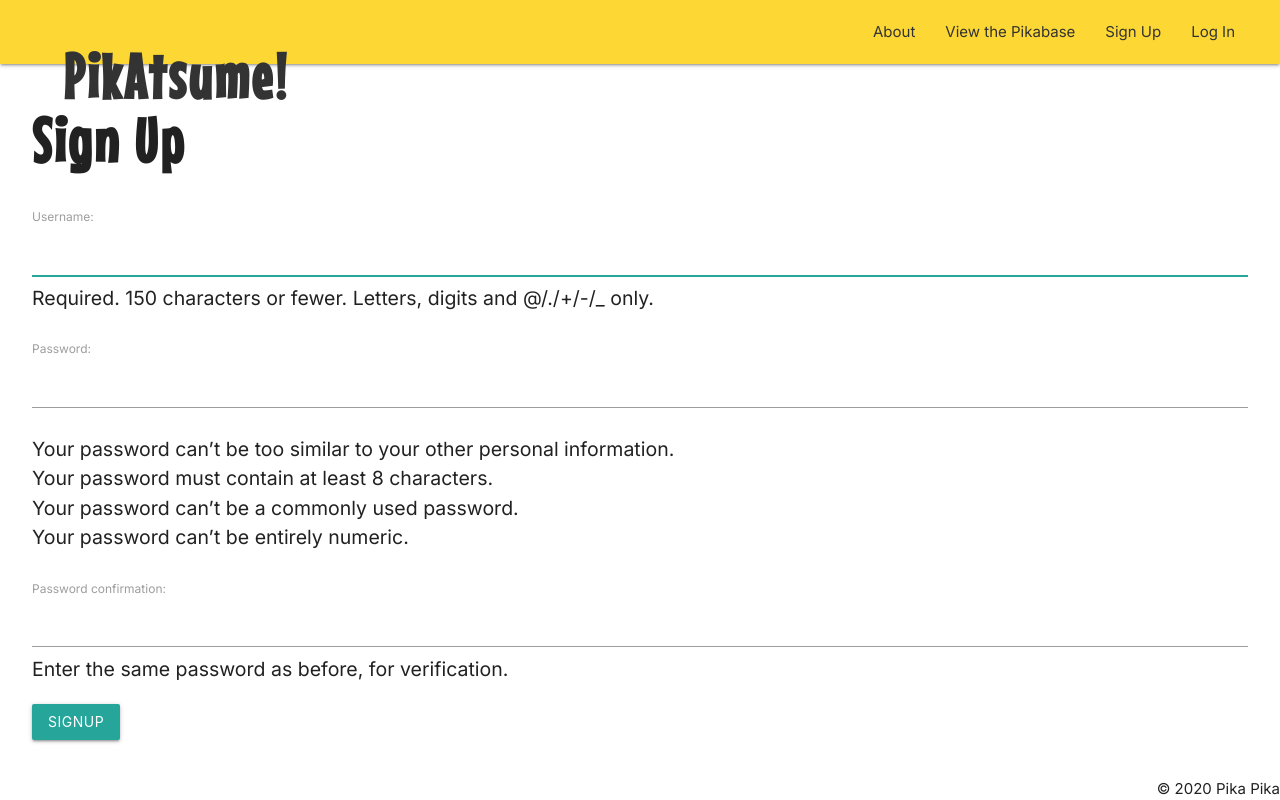
After one commit to catcarbonell/pikatsume, a Django app: page /accounts/signup in a window 1280 px wide. The commit adds this page. Run offline with Django 3.2, Linux system fonts and the light colour scheme; some libraries are stand-ins or nearby versions.

Commit message:
Created Login/Signup, modified view.py, models.py, urls.py

```diff
--- a/pikatsume/main_app/models.py
+++ b/pikatsume/main_app/models.py
@@ -1,4 +1,7 @@
 from django.db import models
+from django.urls import reverse
+from datetime import date
+from django.contrib.auth.models import User
 
 # Create your models here.
 ORIGIN = (
@@ -16,6 +19,7 @@ class Pika(models.Model):
     name = models.CharField(max_length=255)
     pic_url = models.CharField(max_length=500)
     pika_type = models.ManyToManyField(Ptype)
+    user = models.ForeignKey(User, on_delete=models.CASCADE)
 
     def __str__(self):
         return self.name
--- a/pikatsume/main_app/static/css/style.css
+++ b/pikatsume/main_app/static/css/style.css
@@ -1,9 +1,9 @@
 /* GLOBAL */
 body {
-    display: flex;
-    min-height: 100vh;
-    flex-direction: column;
-    font-family: 'Spartan', sans-serif;
+  display: flex;
+  min-height: 100vh;
+  flex-direction: column;
+  font-family: 'Inter', sans-serif;
   }
 main {
   flex: 1 0 auto;
--- a/pikatsume/main_app/templates/about.html
+++ b/pikatsume/main_app/templates/about.html
@@ -3,6 +3,6 @@
     <h1>About PikAtsume</h1>
     <h4>A collection of Pikachus!</h4>
     <h3>Pikatsume?</h3>
-    <p>Pika Pika(ピカピカ) = Japanese onomotopoeia for sparkle/glitter/shine</p>
     <p>Atsume (集め, あつめ) = Japanese word for "Collecting"</p>
+    <p>Pika(ピカ) = For Pikachu, duh.</p>
 {% endblock %}
--- a/pikatsume/main_app/templates/base.html
+++ b/pikatsume/main_app/templates/base.html
@@ -9,18 +9,26 @@
     <link href="https://fonts.googleapis.com/css?family=Mouse+Memoirs|Inter:200,300,400,500,600,700,800,900&display=swap"" rel="stylesheet">
     <link rel="stylesheet" href="https://cdnjs.cloudflare.com/ajax/libs/materialize/1.0.0/css/materialize.min.css">
     <link rel="stylesheet" href="{% static 'css/style.css' %}">
+    <!-- JS -->
+    <script defer src="https://use.fontawesome.com/releases/v5.3.1/js/all.js"></script>
 </head>
   <body>
       <header class="navbar-fixed">
           <nav>
             <div class="nav-wrapper">
               <ul>
-                <li><a href="/" class="left brand-logo">PikAtsume!</a></li>
+                <li><a href="/" class="left brand-logo"><h1>PikAtsume!</h1></a></li>
               </ul>
               <ul class="right">
-                <li><a href="/about">About</a></li>
-                <li><a href="/pikabase">View the Pikabase</a></li>
-                <li>Submit A Pikachu</li>
+                <li><a href="{% url 'about' %}">About</a></li>
+                <li><a href="{% url 'index' %}">View the Pikabase</a></li>
+                {% if user.is_authenticated %}
+                  <li><a href="{% url 'new_pika' %}">Add a Pikachu</a></li>
+                  <li><a href="{% url 'logout' %}">Log Out</a></li>
+                {% else %}
+                  <li><a href="{% url 'signup' %}">Sign Up</a></li>
+                  <li><a href="{% url 'login' %}">Log In</a></li>
+                {% endif %}
               </ul>
             </div>
           </nav>
--- /dev/null
+++ b/pikatsume/main_app/templates/registration/signup.html
@@ -0,0 +1,11 @@
+{% extends 'base.html' %}
+{% block content %}
+
+<h1>Sign Up</h1>
+<form method="post" action="{% url 'signup' %}">
+  {% csrf_token %}
+  {{ form.as_p }}
+  <input type="submit" class="btn" value="signup">
+</form>
+
+{% endblock %}
--- a/pikatsume/main_app/urls.py
+++ b/pikatsume/main_app/urls.py
@@ -1,8 +1,12 @@
 from django.urls import path
+from django.conf.urls import include
 from . import views
 
 urlpatterns = [
     path('', views.home, name='home'),
     path('about/', views.about, name='about'),
-    path('pikabase/', views.pikabase_index, name='index')
+    path('pikabase/', views.pikabase_index, name='index'),
+    path('pikabase/new/', views.new_pika, name='new_pika'),
+    path('accounts/', include('django.contrib.auth.urls')),
+    path('accounts/signup', views.signup, name='signup')
 ]
--- a/pikatsume/main_app/views.py
+++ b/pikatsume/main_app/views.py
@@ -1,7 +1,27 @@
-from django.shortcuts import render
+from django.shortcuts import render, redirect
 from django.http import HttpResponse
-from .models import Pika
+from django.views.generic.edit import CreateView, UpdateView, DeleteView
+from django.views.generic import ListView, DetailView
+from django.contrib.auth import login
+from django.contrib.auth.forms import UserCreationForm
+from django.contrib.auth.decorators import login_required
+from .models import Pika, Ptype
+from .forms import PikaForm
 # Create your views here.
+
+def signup(request):
+    error_message = ''
+    if request.method == 'POST':
+        form = UserCreationForm(request.POST)
+        if form.is_valid():
+            user = form.save()
+            login(request, user)
+            return redirect('pikabase')
+        else:
+            error_message = 'Invalid sign up - try again'
+    form = UserCreationForm()
+    context = { 'form' : form, 'error_message' : error_message }
+    return render(request, 'registration/signup.html', context)
 
 def home(request):
     return HttpResponse('<h1>Pika! (o^.^o)</h1>')
@@ -12,3 +32,17 @@ def about(request):
 def pikabase_index(request):
     pikas = Pika.objects.all()
     return  render(request, 'pikabase/index.html', { 'pikas': pikas })
+
+@login_required
+def new_pika(request):
+    if request.method == 'POST':
+        new_form = PikaForm(request.POST)
+        if new_form.is_valid():
+            pika = new_form.save(commit="False")
+            pika.user = request.user
+            pika.save()
+            return redirect ('pikabase/index.html', pika.id)
+    else:
+        new_form = PikaForm()
+        context = {  'new_form' : new_form  }
+        return render(request, 'pikabase/pika_form.html', context)
--- a/pikatsume/pikatsume/settings.py
+++ b/pikatsume/pikatsume/settings.py
@@ -119,3 +119,5 @@ USE_TZ = True
 # https://docs.djangoproject.com/en/3.0/howto/static-files/
 
 STATIC_URL = '/static/'
+LOGIN_REDIRECT_URL = '/pikabase/'
+LOGOUT_REDIRECT_URL = '/pikabase/'
```
Also changed, not shown: other parts of pikatsume/main_app/static/css/style.css (+30 -2 lines), pikatsume/main_app/forms.py (added, +7 -0 lines), pikatsume/main_app/templates/pikabase/index.html (+6 -3 lines), pikatsume/main_app/templates/pikabase/pika_form.html (added, +14 -0 lines), pikatsume/main_app/templates/registration/login.html (added, +13 -0 lines), pikatsume/main_app/migrations/0005_pika_user.py (added), pikatsume/main_app/templates/nav.html (deleted), 1 other file.
